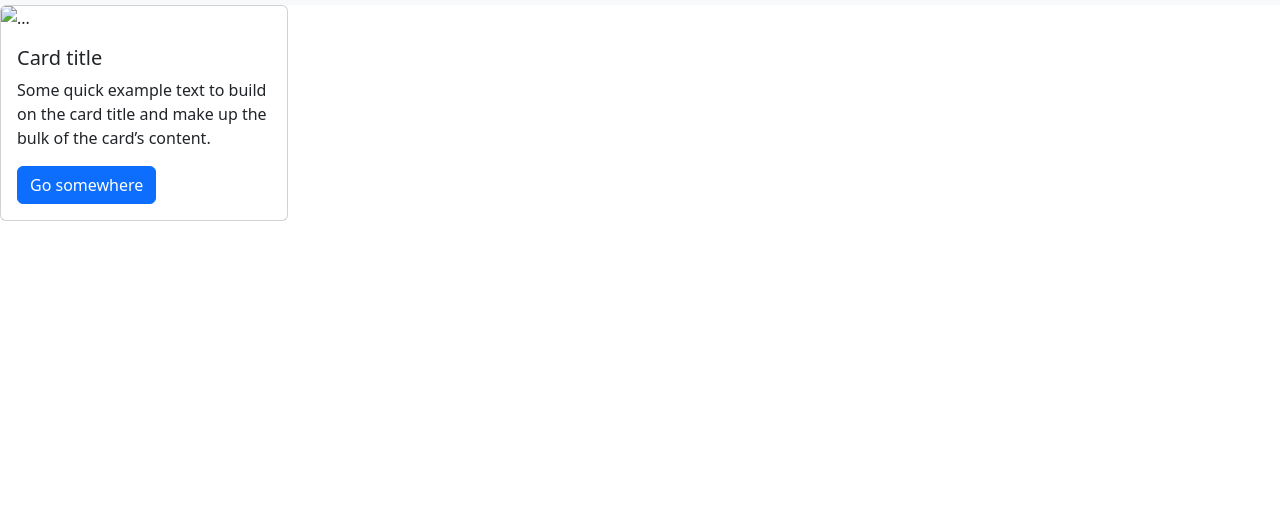
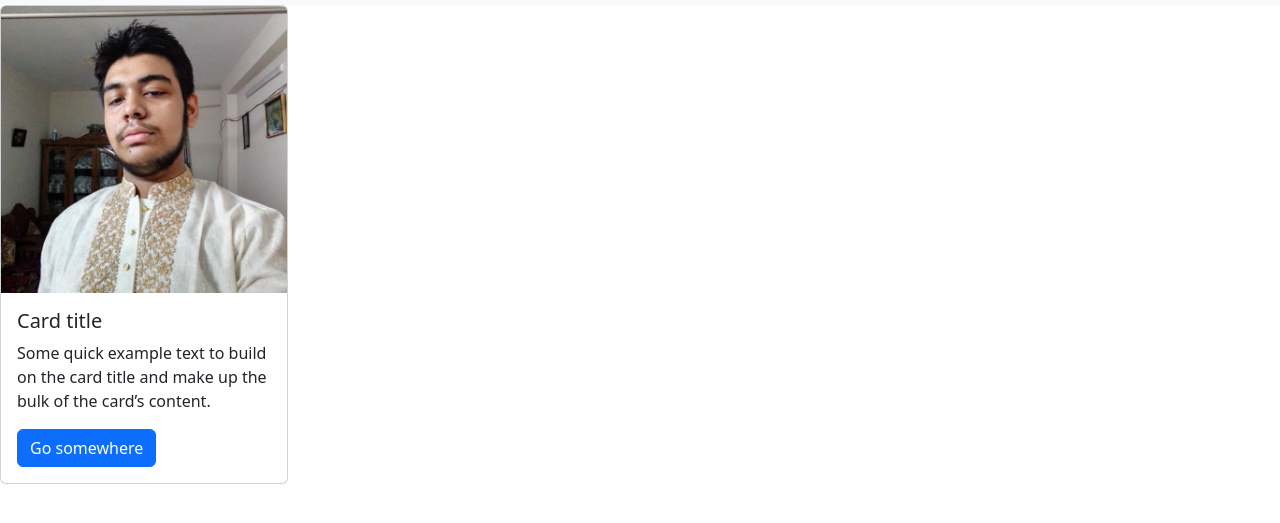
Before and after one commit to alcwebsiteinfo/alcweb, a plain HTML site: page about.html in a window 1280 px wide. Shown: the part 51-574 px from the top of the page. Drawn offline with nearby package versions, Linux system fonts and the light colour scheme.

Commit message:
Update about.html

```diff
--- a/about.html
+++ b/about.html
@@ -40,7 +40,7 @@
   <script src="https://cdn.jsdelivr.net/npm/bootstrap@5.3.3/dist/js/bootstrap.bundle.min.js"></script>
 </body>
   <div class="card" style="width: 18rem;">
-  <img src="..." class="card-img-top" alt="...">
+  <img src="raihan.jpg" class="card-img-top" alt="...">
   <div class="card-body">
     <h5 class="card-title">Card title</h5>
     <p class="card-text">Some quick example text to build on the card title and make up the bulk of the card’s content.</p>
```
